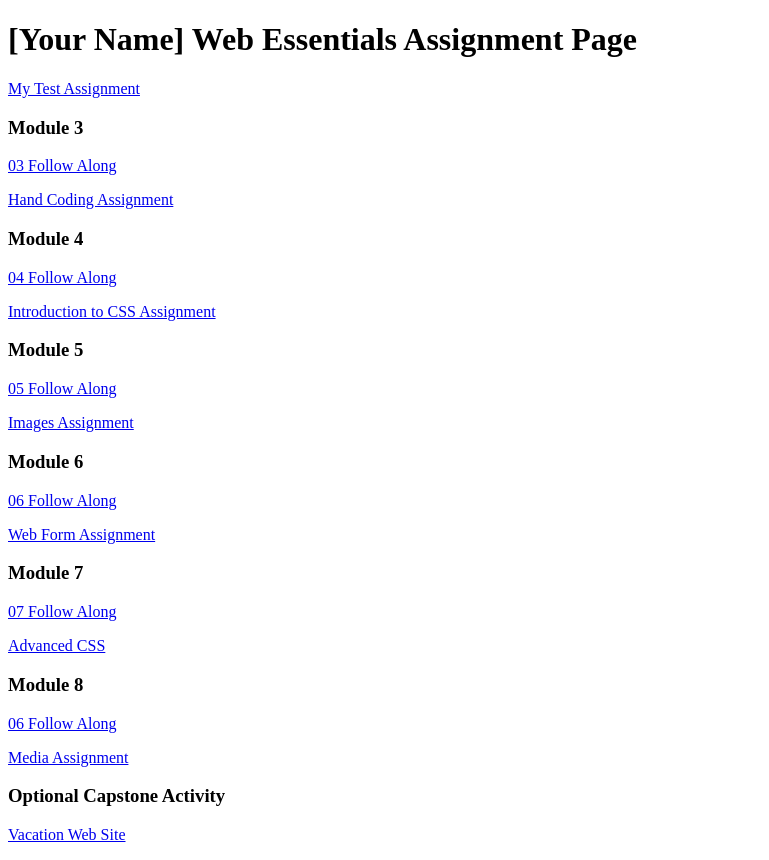
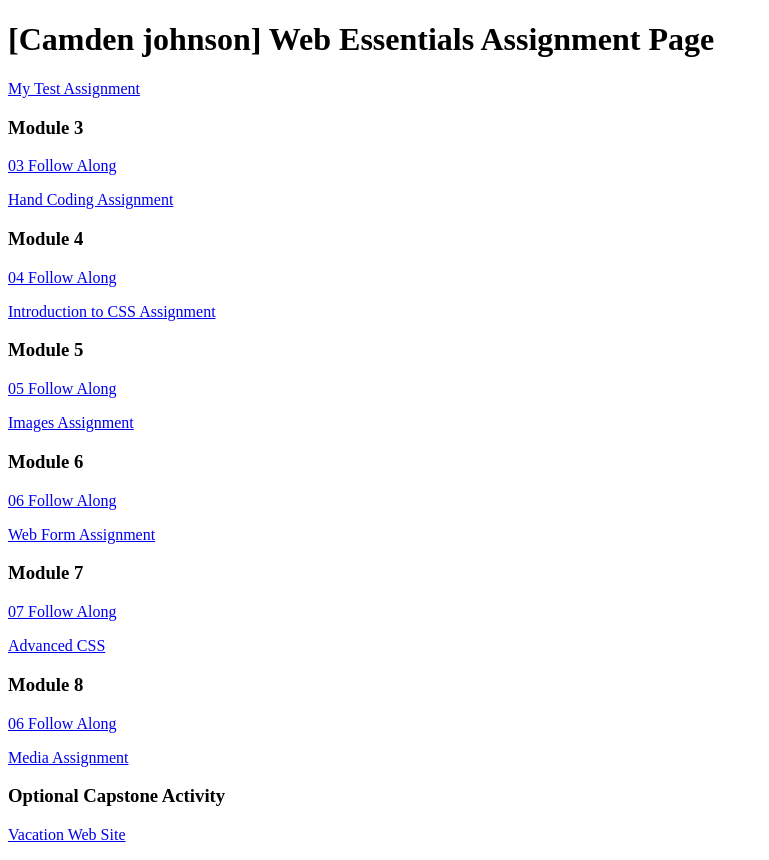
Before and after one commit to cam793/dwdd1600, a plain HTML site: page index.html in a window 1280 px wide. Shown: the whole page, without its empty margins (0-769 px from the left). Drawn offline with Linux system fonts and the light colour scheme.

Commit message:
changed name

```diff
--- a/index.html
+++ b/index.html
@@ -6,7 +6,7 @@
 		<title>dwdd 1600 assignment list page</title>
 	</head>
 	<body>
-		<h1>[Your Name] Web Essentials Assignment Page</h1>
+		<h1>[Camden johnson] Web Essentials Assignment Page</h1>
 		<p><a href="01test">My Test Assignment</a></p>
 
 		<h3>Module 3</h3>
```
